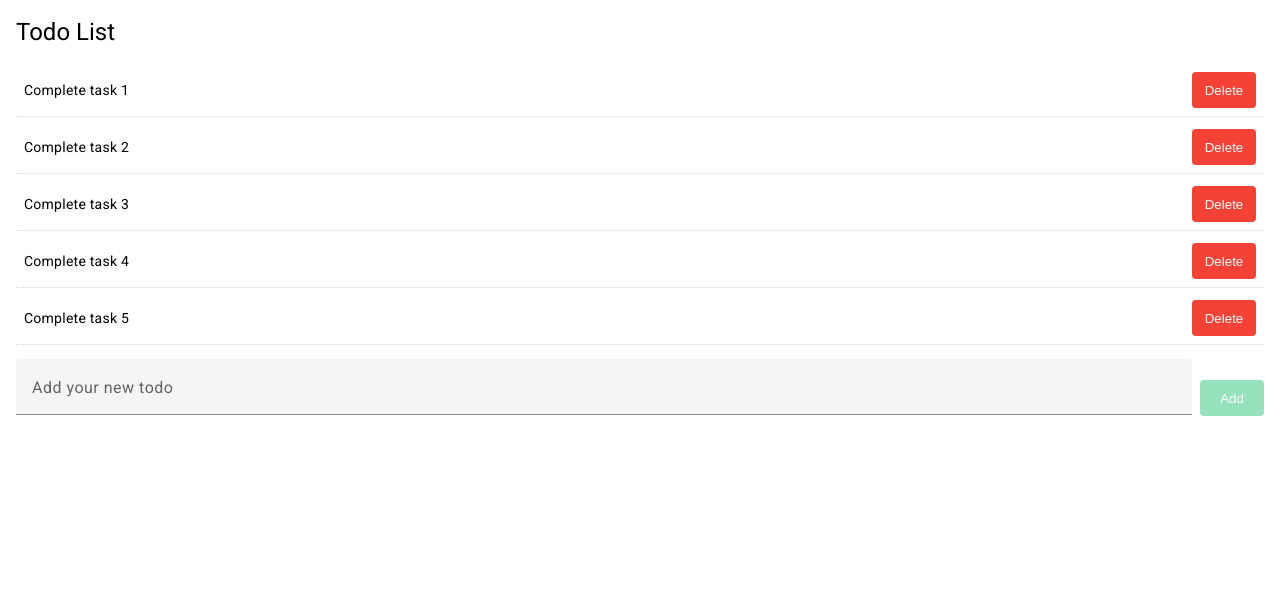
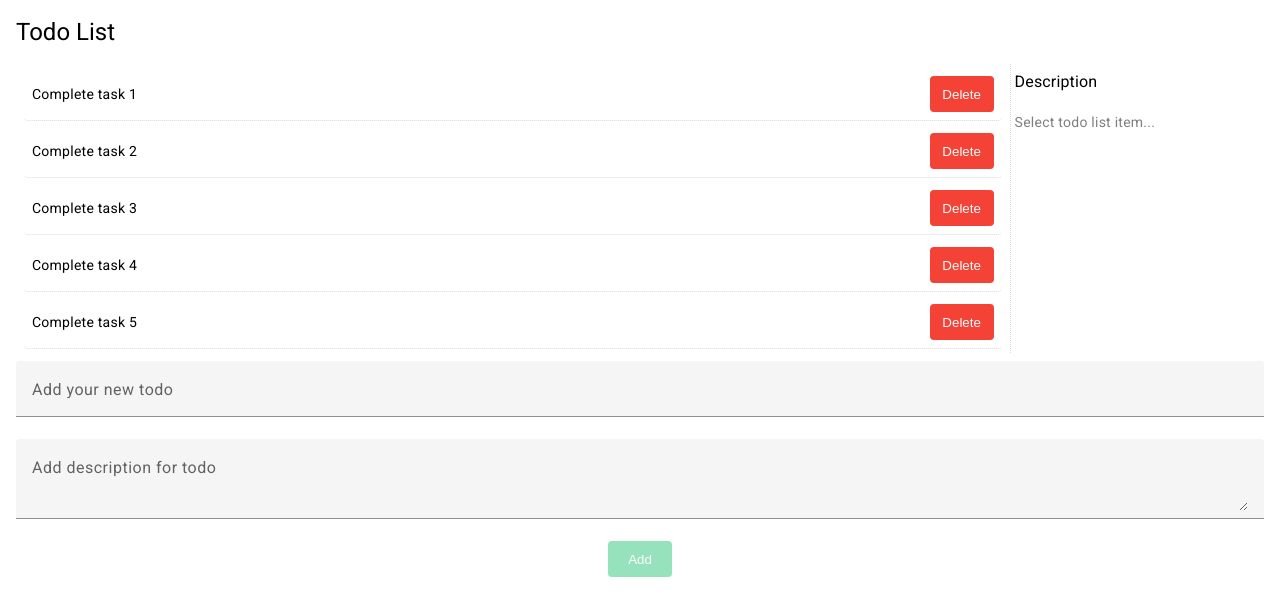
Before and after one commit to OtusTeam-Angular-TyazhMash/ToDoList-aleksandrshevelev, an Angular app: page / in a window 1280 px wide. Shown: the top 616 px of the page. Built offline with nearby package versions, Linux system fonts and the light colour scheme.

Commit message:
Домашнее задание 4

```diff
--- a/src/app/components/to-do-list-item/to-do-list-item.component.html
+++ b/src/app/components/to-do-list-item/to-do-list-item.component.html
@@ -1,2 +1,3 @@
 {{toDoListItem.text}}
-<app-button (click)="emitItemDeletion(toDoListItem.id)" title="Delete" buttonClass="button-delete" />
+<app-button (click)="emitItemDeletion(toDoListItem.id)" title="Delete" buttonClass="button-delete"
+    [appTooltip]="'Delete item from todo list'" />
--- a/src/app/components/to-do-list/to-do-list.component.html
+++ b/src/app/components/to-do-list/to-do-list.component.html
@@ -1,23 +1,42 @@
 <h1>Todo List</h1>
 
-<ng-container *ngIf="isLoading === true; then loadingContainer; else toDoListContainer" />
-<ng-template #loadingContainer>
+<ng-container *ngIf="isLoading === true; then loadingTemplate; else toDoListTemplate" />
+<ng-template #loadingTemplate>
     <div class="spinner-container">
         <mat-spinner [diameter]="50"></mat-spinner>
     </div>
 </ng-template>
-<ng-template #toDoListContainer>
-    <ul>
-        <li *ngFor="let item of toDoListItems">
-            <app-to-do-list-item [toDoListItem]="item" (deleteItemEvent)="deleteToDoListItem($event)" />
-        </li>
-    </ul>
+<ng-template #toDoListTemplate>
+    <div class="to-to-list-container">
+        <ul>
+            <li *ngFor="let item of toDoListItems" (click)="setSelectedItemId(item.id)" tabindex="0"
+                (keydown.enter)="setSelectedItemId(item.id)" [class.selected]="item.id === selectedItemId"
+                [appTooltip]="'Select todo list item'">
+                <app-to-do-list-item [toDoListItem]="item" (deleteItemEvent)="deleteToDoListItem($event)" />
+            </li>
+        </ul>
+        <div class="description-container">
+            <h3>Description</h3>
+            <ng-container *ngIf="selectedItemId !== null; then descriptionTemplate; else hintTemplate" />
+            <ng-template #descriptionTemplate>
+                <p>{{getSelectedItemDescription()}}</p>
+            </ng-template>
+            <ng-template #hintTemplate>
+                <p class="hint-text">Select todo list item...</p>
+            </ng-template>
+        </div>
+    </div>
 </ng-template>
 
 <div class="to-do-form">
     <mat-form-field>
         <mat-label>Add your new todo</mat-label>
-        <input matInput type="text" [(ngModel)]="toDoInputValue">
+        <input matInput type="text" [(ngModel)]="toDoInputText">
     </mat-form-field>
-    <app-button (click)="addToDoListItem()" [isDisable]="!toDoInputValue" title="Add" buttonClass="button-add" />
+    <mat-form-field>
+        <mat-label>Add description for todo</mat-label>
+        <textarea matInput [(ngModel)]="toDoInputDescription"></textarea>
+    </mat-form-field>
+    <app-button (click)="addToDoListItem()" [isDisable]="!toDoInputText || !toDoInputDescription" title="Add"
+        buttonClass="button-add" [appTooltip]="'Add a new item to the todo list'" />
 </div>
--- a/src/app/components/to-do-list/to-do-list.component.scss
+++ b/src/app/components/to-do-list/to-do-list.component.scss
@@ -5,6 +5,8 @@
 
 ul {
     padding: 0;
+    flex: 1;
+    margin: 0;
 
     li {
         display: block;
@@ -12,16 +14,20 @@ ul {
         margin: var(--small-margin) 0;
         padding: var(--medium-padding);
         border-bottom: 1px var(--background-medium-color) dotted;
+        border-radius: var(--small-radius);
+    }
+
+    li:hover {
+        cursor: pointer;
     }
 }
 
 .to-do-form {
     display: flex;
-    gap: var(--medium-gap);
-    align-items: center;
+    flex-direction: column;
 
-    mat-form-field {
-        flex: 1;
+    app-button {
+        align-self: center;
     }
 }
 
@@ -30,3 +36,25 @@ ul {
     justify-content: center;
     margin: var(--large-margin);
 }
+
+.to-to-list-container {
+    display: flex;
+    margin: var(--medium-margin);
+    gap: var(--medium-gap);
+}
+
+.description-container {
+    min-width: 20%;
+    max-width: 30%;
+    border-left: 1px var(--background-medium-color) dotted;
+    padding: var(--small-padding);
+    box-sizing: border-box;
+}
+
+.selected {
+    background-color: var(--background-medium-color);
+}
+
+.hint-text {
+    opacity: .5;
+}
--- a/src/app/components/to-do-list/to-do-list.component.ts
+++ b/src/app/components/to-do-list/to-do-list.component.ts
@@ -8,14 +8,16 @@ import { ToDoListItem } from 'src/app/models/to-do-list-models';
 })
 export class ToDoListComponent implements OnInit {
     toDoListItems: Array<ToDoListItem> = [
-        { id: 0, text: "Complete task 1" },
-        { id: 1, text: "Complete task 2" },
-        { id: 2, text: "Complete task 3" },
-        { id: 3, text: "Complete task 4" },
-        { id: 4, text: "Complete task 5" },
+        { id: 0, text: "Complete task 1", description: "Description for task 1" },
+        { id: 1, text: "Complete task 2", description: "Description for task 2" },
+        { id: 2, text: "Complete task 3", description: "Description for task 3" },
+        { id: 3, text: "Complete task 4", description: "Description for task 4" },
+        { id: 4, text: "Complete task 5", description: "Description for task 5" },
     ];
-    toDoInputValue = "";
+    toDoInputText = "";
+    toDoInputDescription = "";
     isLoading = true;
+    selectedItemId: ToDoListItem["id"] | null = null;
 
     ngOnInit(): void {
         setTimeout(() => this.isLoading = false, 500);
@@ -25,14 +27,27 @@ export class ToDoListComponent implements OnInit {
         const maxItemId: number = Math.max(...this.toDoListItems.map(item => item.id), -1);
         this.toDoListItems.push({
             id: maxItemId + 1,
-            text: this.toDoInputValue,
+            text: this.toDoInputText,
+            description: this.toDoInputDescription,
         });
-        this.toDoInputValue = "";
+        this.toDoInputText = "";
+        this.toDoInputDescription = "";
     }
 
     deleteToDoListItem(itemId: ToDoListItem["id"]): void {
         const itemIndex: number = this.toDoListItems.findIndex(item => item.id === itemId);
-        if (itemIndex > -1)
+        if (itemIndex > -1) {
             this.toDoListItems.splice(itemIndex, 1);
+            this.selectedItemId = null;
+        }
+    }
+
+    setSelectedItemId(itemId: ToDoListItem["id"]): void {
+        this.selectedItemId = itemId;
+    }
+
+    getSelectedItemDescription(): ToDoListItem["description"] {
+        const toDoListItem: ToDoListItem | undefined = this.toDoListItems.find(item => item.id === this.selectedItemId);
+        return toDoListItem ? toDoListItem.description : "";
     }
 }
--- a/src/app/models/to-do-list-models.ts
+++ b/src/app/models/to-do-list-models.ts
@@ -1,5 +1,6 @@
 // Модель элемента списка ToDoList
 export interface ToDoListItem {
     id: number,
-    text: string
+    text: string,
+    description: string
 }
--- /dev/null
+++ b/src/app/shared/components/tooltip/tooltip.component.html
@@ -0,0 +1,3 @@
+<div class="tooltip" [style.left]="left + 'px'" [style.top]="top + 'px'">
+    {{tooltip}}
+</div>
--- /dev/null
+++ b/src/app/shared/components/tooltip/tooltip.component.scss
@@ -0,0 +1,22 @@
+.tooltip {
+    position: fixed;
+    background-color: var(--background-dark-color);
+    border-radius: var(--small-radius);
+    color: var(--text-light-color);
+    padding: var(--small-padding);
+    box-sizing: border-box;
+    transform: translate(-50%, calc(-100% - 6px));
+    z-index: 999;
+
+    &::before {
+        content: '';
+        width: 0;
+        height: 0;
+        border-left: 5px solid transparent;
+        border-right: 5px solid transparent;
+        border-top: 5px solid var(--background-dark-color);
+        position: absolute;
+        left: calc(50% - 5px);
+        bottom: -5px;
+    }
+}
--- /dev/null
+++ b/src/app/shared/components/tooltip/tooltip.component.ts
@@ -0,0 +1,12 @@
+import { Component } from '@angular/core';
+
+@Component({
+    selector: 'app-tooltip',
+    templateUrl: './tooltip.component.html',
+    styleUrls: ['./tooltip.component.scss'],
+})
+export class TooltipComponent {
+    tooltip = "";
+    left = 0;
+    top = 0;
+}
--- /dev/null
+++ b/src/app/shared/directives/tooltip/tooltip.directive.ts
@@ -0,0 +1,59 @@
+import {
+    ApplicationRef, ComponentRef, Directive, ElementRef, EmbeddedViewRef,
+    HostListener, Input, OnDestroy, createComponent,
+} from '@angular/core';
+import { TooltipComponent } from '../../components/tooltip/tooltip.component';
+
+@Directive({
+    selector: '[appTooltip]',
+})
+export class TooltipDirective implements OnDestroy {
+    @Input() appTooltip = '';
+    private componentRef: ComponentRef<TooltipComponent> | null = null;
+
+    constructor(
+        private elementRef: ElementRef,
+        private applicationRef: ApplicationRef,
+    ) { }
+
+    @HostListener('mouseenter')
+    onMouseEnter(): void {
+        if (this.componentRef === null) {
+            this.componentRef = createComponent(
+                TooltipComponent, {
+                environmentInjector: this.applicationRef.injector,
+            });
+            this.applicationRef.attachView(this.componentRef.hostView)
+            const domElement = (this.componentRef.hostView as EmbeddedViewRef<HTMLElement>).rootNodes[0] as HTMLElement;
+            document.body.appendChild(domElement);
+            this.setTooltipComponentProperties();
+        }
+    }
+
+    private setTooltipComponentProperties() {
+        if (this.componentRef !== null) {
+            this.componentRef.instance.tooltip = this.appTooltip;
+            const { left, right, top } =
+                this.elementRef.nativeElement.getBoundingClientRect();
+            this.componentRef.instance.left = (right - left) / 2 + left;
+            this.componentRef.instance.top = top;
+        }
+    }
+
+    @HostListener('mouseleave')
+    onMouseLeave(): void {
+        this.destroy();
+    }
+
+    ngOnDestroy(): void {
+        this.destroy();
+    }
+
+    private destroy(): void {
+        if (this.componentRef !== null) {
+            this.applicationRef.detachView(this.componentRef.hostView);
+            this.componentRef.destroy();
+            this.componentRef = null
+        }
+    }
+}
--- a/src/app/shared/shared.module.ts
+++ b/src/app/shared/shared.module.ts
@@ -1,16 +1,21 @@
 import { NgModule } from '@angular/core';
 import { CommonModule } from '@angular/common';
 import { ButtonComponent } from './components/button/button.component';
+import { TooltipDirective } from './directives/tooltip/tooltip.directive';
+import { TooltipComponent } from './components/tooltip/tooltip.component';
 
 @NgModule({
     declarations: [
         ButtonComponent,
+        TooltipDirective,
+        TooltipComponent,
     ],
     imports: [
         CommonModule,
     ],
     exports: [
         ButtonComponent,
+        TooltipDirective,
     ],
 })
 export class SharedModule { }
```
